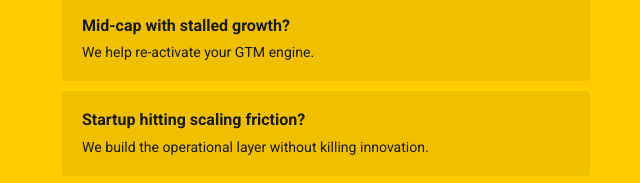
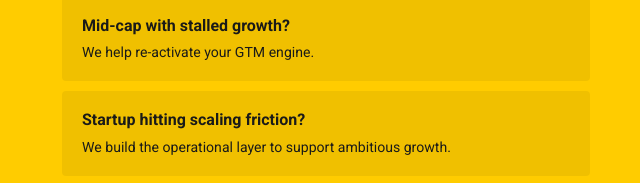
Before and after one commit to pilomeida/PathwayGTM_website, a website: page who-we-serve.html in a window 1280 px wide. Shown: the part 3723-3906 px from the top of the page, 610-1250 px from the left. Drawn offline with Linux system fonts and the light colour scheme.

Commit message:
Reword startup scaling friction blurb to emphasize growth over avoiding downside

```diff
--- a/who-we-serve.html
+++ b/who-we-serve.html
@@ -194,7 +194,7 @@
       </div>
       <div style="display:flex; flex-direction:column; gap:10px;">
         <div style="background:rgba(0,0,0,0.06); border-radius:var(--radius); padding:16px 20px;"><strong>Mid-cap with stalled growth?</strong><br/><span style="font-size:0.88rem;">We help re-activate your GTM engine.</span></div>
-        <div style="background:rgba(0,0,0,0.06); border-radius:var(--radius); padding:16px 20px;"><strong>Startup hitting scaling friction?</strong><br/><span style="font-size:0.88rem;">We build the operational layer without killing innovation.</span></div>
+        <div style="background:rgba(0,0,0,0.06); border-radius:var(--radius); padding:16px 20px;"><strong>Startup hitting scaling friction?</strong><br/><span style="font-size:0.88rem;">We build the operational layer to support ambitious growth.</span></div>
         <div style="background:rgba(0,0,0,0.06); border-radius:var(--radius); padding:16px 20px;"><strong>Portfolio company underperforming?</strong><br/><span style="font-size:0.88rem;">We embed GTM leadership that moves the needle fast.</span></div>
         <div style="background:rgba(0,0,0,0.06); border-radius:var(--radius); padding:16px 20px;"><strong>Teams misaligned despite smart people?</strong><br/><span style="font-size:0.88rem;">We fix the alignment gap and make execution stick.</span></div>
       </div>
```
